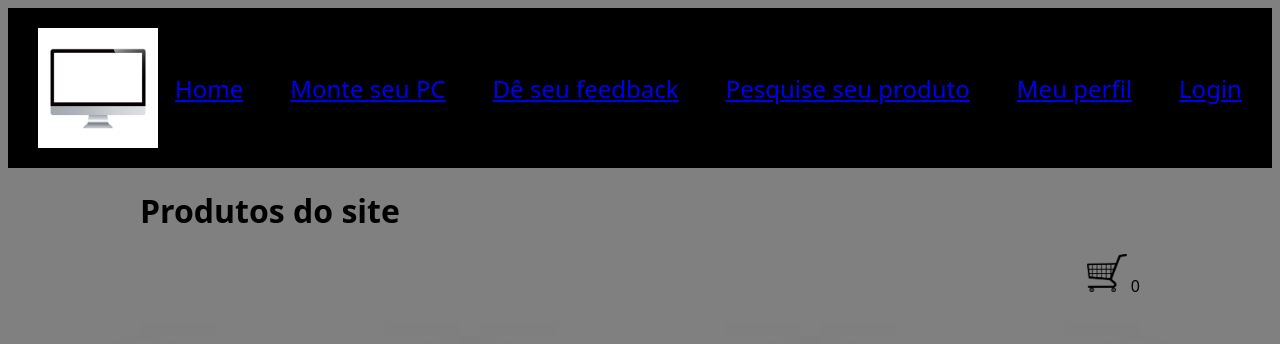
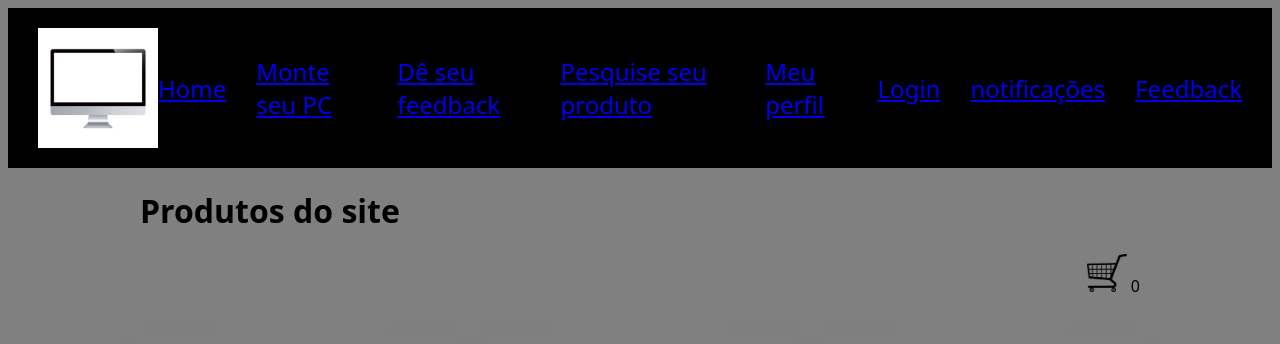
Before and after one commit to Arthurgiancott/ti-1-pmg-cc-t-20231-grupo-pecas-de-pc-s, a plain HTML site: page codigo/index.html in a window 1280 px wide. Shown: the top 344 px of the page. Drawn offline with Linux system fonts and the light colour scheme.

Commit message:
Update index.html

```diff
--- a/codigo/index.html
+++ b/codigo/index.html
@@ -24,6 +24,10 @@
             <a href="../codigo/EditarPerfil/editar.html">Meu perfil</a>
 
             <a href="../codigo/projeto login/login.html">Login</a>
+
+            <a href="send_email/send.html">notificações</a>
+
+            <a href="feedback_pagina/feedback.html">Feedback</a>
 
         </div>
     </header>
```
